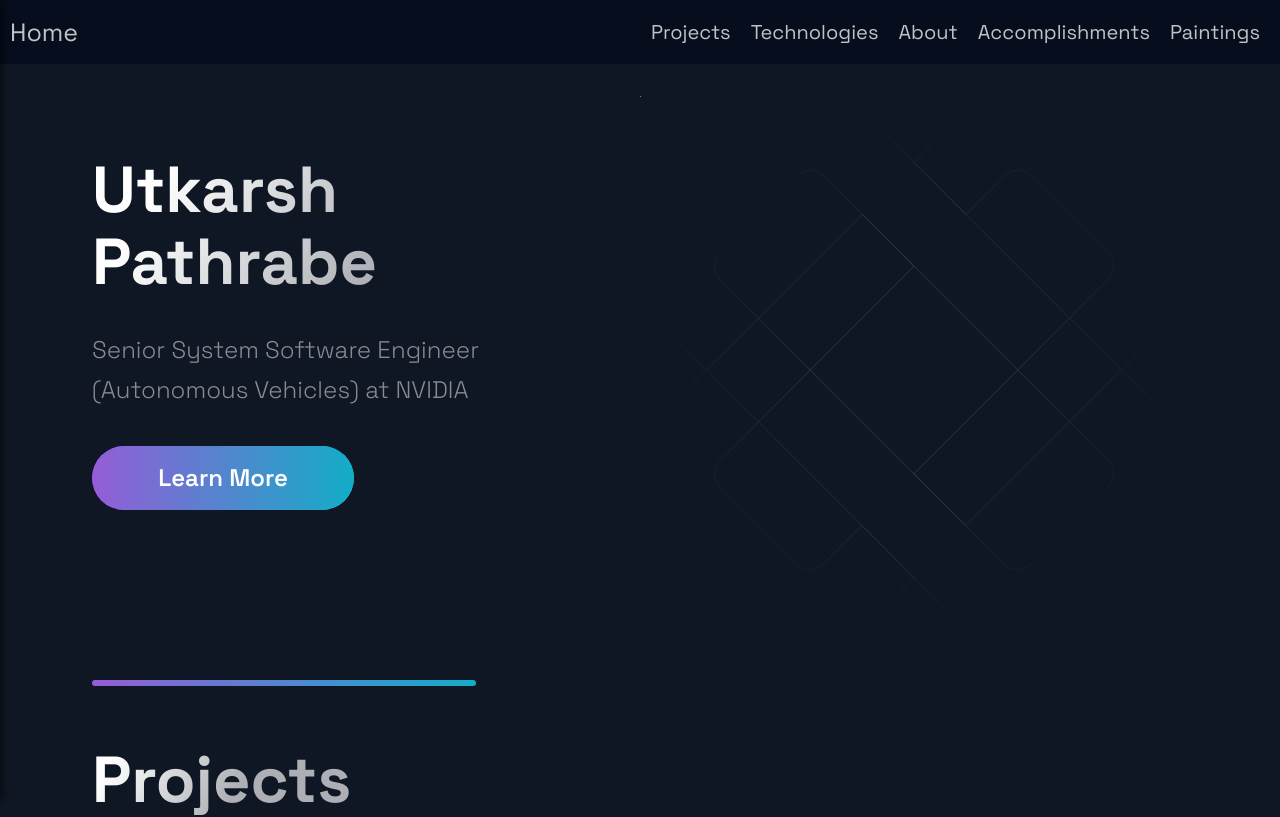
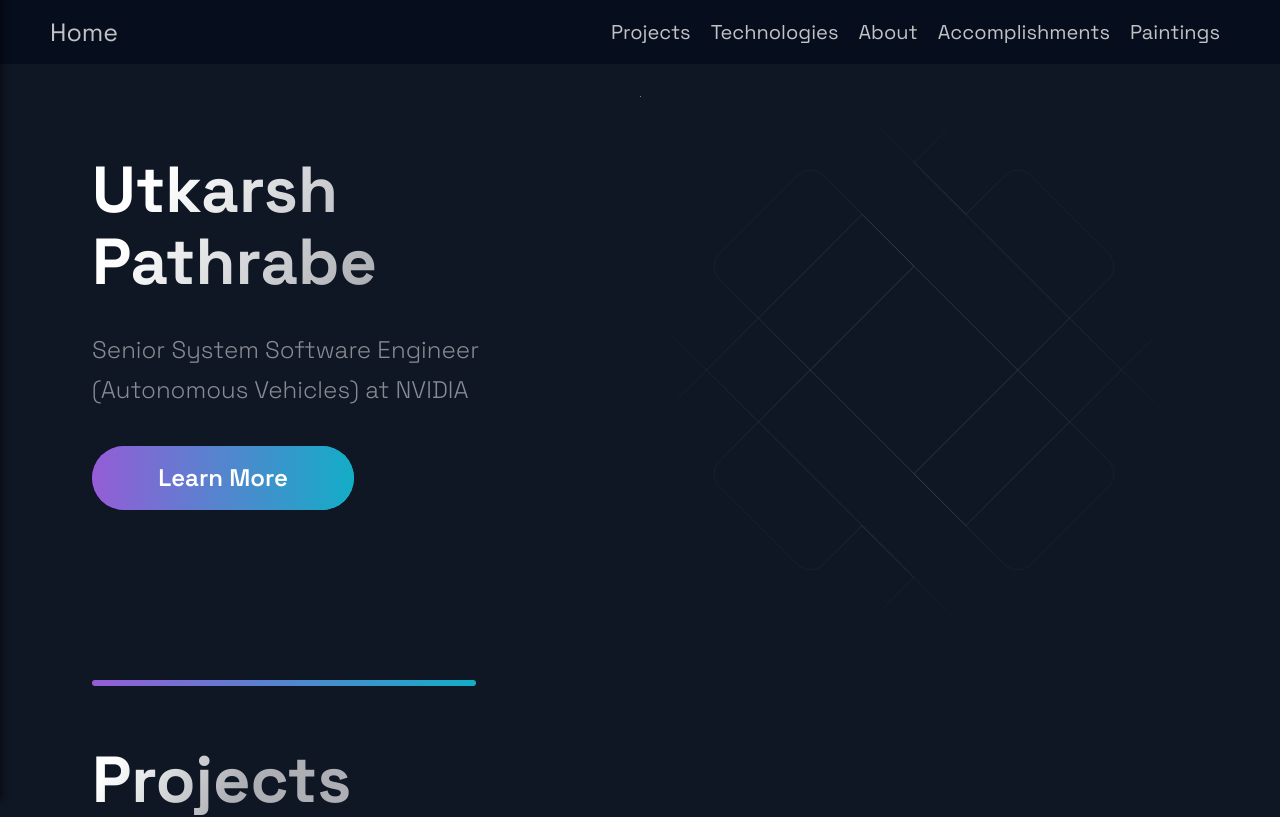
Before and after one commit to UtkarshPathrabe/Portfolio, a Next.js app: page / in a window 1280 px wide. Shown: the top 817 px of the page. Built offline with nearby package versions, Linux system fonts and the light colour scheme.

Commit message:
Update ToolbarStyles.js

```diff
--- a/src/components/Toolbar/ToolbarStyles.js
+++ b/src/components/Toolbar/ToolbarStyles.js
@@ -20,7 +20,10 @@ export const ToolbarNavigation = styled.nav`
     display: flex;
     align-items: center;
     height: 100%;
-    padding: 0 1rem;
+    margin: 0 5rem;
+    @media ${(props) => props.theme.breakpoints.md} {
+        margin: 0 1.5rem;
+    }
 `;
 
 export const DrawerToggleButtonContainer = styled.div`
```
